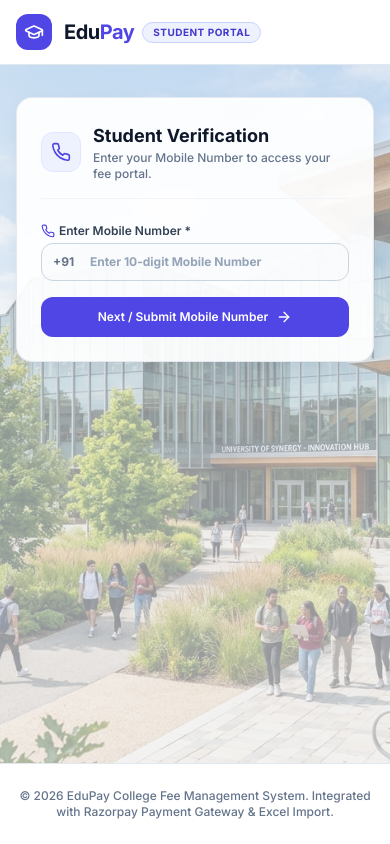
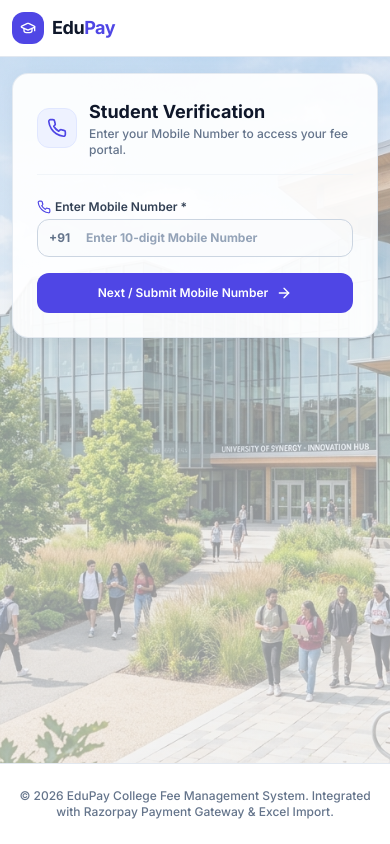
Before and after one commit to sakshimohite2909-spec/fees, a React (Vite) app: page / in a window 390 px wide. Built offline with nearby package versions, Linux system fonts and the light colour scheme.

Commit message:
Optimize full mobile responsiveness without horizontal scroll overflow

```diff
--- a/src/App.jsx
+++ b/src/App.jsx
@@ -174,7 +174,7 @@ export default function App() {
       />
 
       {/* Main Container */}
-      <main className="flex-1 max-w-7xl w-full mx-auto px-4 sm:px-6 lg:px-8 py-8">
+      <main className="flex-1 max-w-7xl w-full mx-auto px-3 sm:px-6 lg:px-8 py-4 sm:py-8 overflow-x-hidden">
         {activeRole === 'student' ? (
           <StudentDashboard
             currentUser={currentUser}
--- a/src/components/AdminDashboard.jsx
+++ b/src/components/AdminDashboard.jsx
@@ -308,12 +308,12 @@ export default function AdminDashboard({
                 <p className="text-xs text-slate-500 font-medium">Name, Mobile Number, PRN No & Branch records</p>
               </div>
 
-              <div className="flex flex-wrap items-center gap-2">
+              <div className="flex flex-col sm:flex-row items-stretch sm:items-center gap-2 w-full sm:w-auto">
 
                 {/* 📄 Upload Excel Sheet Button */}
                 <button
                   onClick={() => setIsExcelModalOpen(true)}
-                  className="flex items-center gap-2 px-3.5 py-2 rounded-xl bg-indigo-600 hover:bg-indigo-700 text-white font-semibold text-xs shadow-xs transition-all cursor-pointer"
+                  className="w-full sm:w-auto flex items-center justify-center gap-2 px-3.5 py-2 rounded-xl bg-indigo-600 hover:bg-indigo-700 text-white font-semibold text-xs shadow-xs transition-all cursor-pointer"
                 >
                   <FileSpreadsheet className="w-4 h-4 text-white" />
                   <span>Upload Excel Sheet</span>
@@ -322,7 +322,7 @@ export default function AdminDashboard({
                 {/* ➕ Add Student Manually Button */}
                 <button
                   onClick={() => setIsAddModalOpen(true)}
-                  className="flex items-center gap-2 px-3.5 py-2 rounded-xl bg-slate-100 text-slate-700 hover:bg-slate-200 font-semibold text-xs border border-slate-200 transition-all cursor-pointer"
+                  className="w-full sm:w-auto flex items-center justify-center gap-2 px-3.5 py-2 rounded-xl bg-slate-100 text-slate-700 hover:bg-slate-200 font-semibold text-xs border border-slate-200 transition-all cursor-pointer"
                 >
                   <Plus className="w-4 h-4 text-slate-600" />
                   <span>Add Student</span>
--- a/src/components/Navbar.jsx
+++ b/src/components/Navbar.jsx
@@ -3,21 +3,21 @@ import { GraduationCap, LogOut } from 'lucide-react';
 
 export default function Navbar({ currentUser, activeRole, onOpenAuth, onLogout }) {
   return (
-    <header className="sticky top-0 z-30 bg-white border-b border-slate-200 shadow-xs">
-      <div className="max-w-7xl mx-auto px-4 sm:px-6 lg:px-8">
-        <div className="flex items-center justify-between h-16 gap-2">
+    <header className="sticky top-0 z-30 bg-white border-b border-slate-200 shadow-xs max-w-full">
+      <div className="max-w-7xl mx-auto px-3 sm:px-6 lg:px-8">
+        <div className="flex items-center justify-between h-14 sm:h-16 gap-2">
 
           {/* Logo & Title */}
-          <div className="flex items-center gap-3 shrink-0">
-            <div className="w-9 h-9 rounded-xl bg-indigo-600 flex items-center justify-center text-white shadow-xs shrink-0">
-              <GraduationCap className="w-5 h-5 text-white" />
+          <div className="flex items-center gap-2 sm:gap-3 shrink-0 min-w-0">
+            <div className="w-8 h-8 sm:w-9 sm:h-9 rounded-xl bg-indigo-600 flex items-center justify-center text-white shadow-xs shrink-0">
+              <GraduationCap className="w-4 h-4 sm:w-5 sm:h-5 text-white" />
             </div>
-            <div>
-              <div className="flex items-center gap-2">
-                <span className="font-bold text-xl tracking-tight text-slate-900">
+            <div className="min-w-0">
+              <div className="flex items-center gap-1.5 sm:gap-2">
+                <span className="font-bold text-lg sm:text-xl tracking-tight text-slate-900 leading-none">
                   Edu<span className="text-indigo-600">Pay</span>
                 </span>
-                <span className={`text-[10px] font-bold uppercase tracking-wider px-2.5 py-0.5 rounded-full border ${
+                <span className={`text-[9px] sm:text-[10px] font-bold uppercase tracking-wider px-2 py-0.5 rounded-full border hidden sm:inline-block ${
                   activeRole === 'admin'
                     ? 'bg-slate-900 text-white border-slate-900'
                     : 'bg-indigo-50 text-indigo-700 border-indigo-200'
@@ -25,29 +25,29 @@ export default function Navbar({ currentUser, activeRole, onOpenAuth, onLogout }
                   {activeRole === 'admin' ? 'Admin Portal' : 'Student Portal'}
                 </span>
               </div>
-              <p className="text-xs text-slate-500 font-medium hidden md:block leading-none mt-0.5">College Fee Management System</p>
+              <p className="text-[11px] text-slate-500 font-medium hidden md:block leading-none mt-0.5">College Fee Management System</p>
             </div>
           </div>
 
           {/* User Account Controls & Logout Button */}
-          <div className="flex items-center gap-3 shrink-0">
+          <div className="flex items-center gap-2 shrink-0">
             {currentUser && (
-              <div className="flex items-center gap-2.5 bg-slate-50 pl-3 pr-1.5 py-1 rounded-xl border border-slate-200">
-                <div className="text-right max-w-[140px] truncate">
+              <div className="flex items-center gap-2 bg-slate-50 px-2 sm:px-3 py-1 rounded-xl border border-slate-200">
+                <div className="text-right max-w-[90px] sm:max-w-[140px] truncate">
                   <p className="text-xs sm:text-sm font-semibold text-slate-900 leading-none truncate">
                     {currentUser.fullName || 'Student'}
                   </p>
                 </div>
-                <div className="w-7 h-7 rounded-lg bg-indigo-600 flex items-center justify-center font-bold text-white text-xs shrink-0">
+                <div className="w-6 h-6 sm:w-7 sm:h-7 rounded-lg bg-indigo-600 flex items-center justify-center font-bold text-white text-[11px] sm:text-xs shrink-0">
                   {(currentUser.fullName?.[0] || 'S').toUpperCase()}
                 </div>
                 <button
                   onClick={onLogout}
                   title="Logout"
-                  className="flex items-center gap-1 px-2.5 py-1 rounded-lg bg-white hover:bg-slate-100 text-slate-700 font-medium text-xs border border-slate-200 transition-all cursor-pointer shrink-0"
+                  className="flex items-center gap-1 px-2 py-1 rounded-lg bg-white hover:bg-slate-100 text-slate-700 font-medium text-xs border border-slate-200 transition-all cursor-pointer shrink-0"
                 >
                   <LogOut className="w-3.5 h-3.5 text-slate-500 shrink-0" />
-                  <span>Logout</span>
+                  <span className="hidden sm:inline">Logout</span>
                 </button>
               </div>
             )}
```
Also changed, not shown: src/components/StudentDashboard.jsx (+10 -10 lines).
